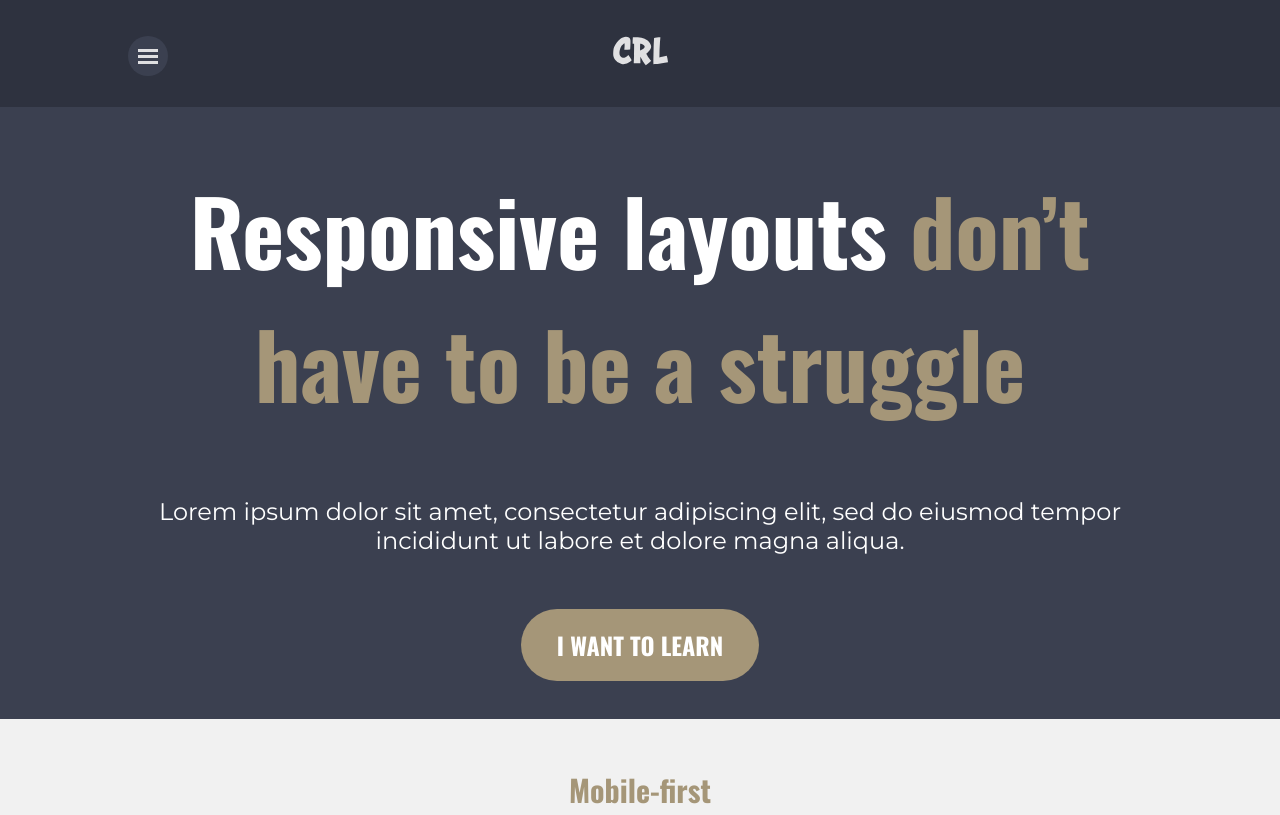
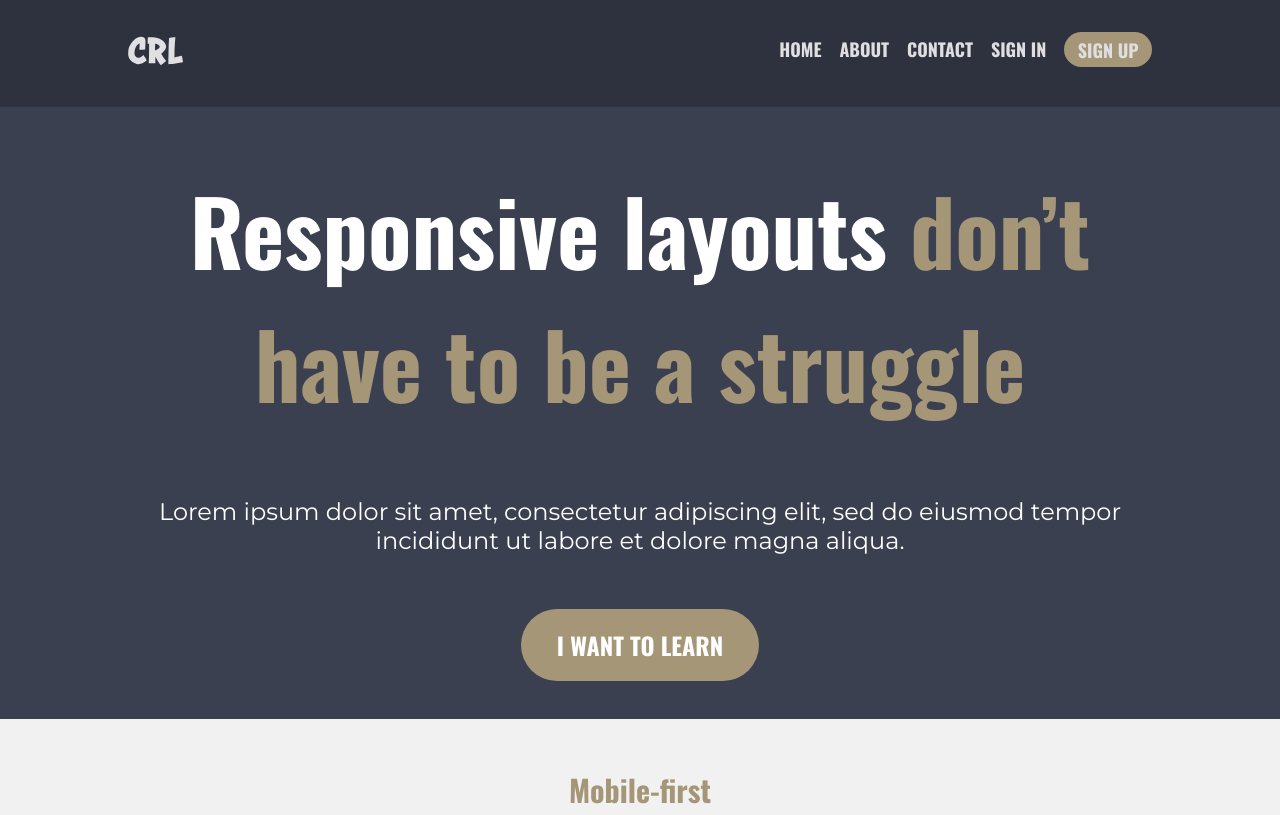
Before and after one commit to vinayBagde/frontend-responsive-layout-challenges, a plain HTML site: page final-challenge/index.html in a window 1280 px wide. Shown: the top 815 px of the page. Drawn offline with nearby package versions, Linux system fonts and the light colour scheme.

Commit message:
Adjust navigation bar & footer layout for tablet viewport

```diff
--- a/final-challenge/index.html
+++ b/final-challenge/index.html
@@ -14,7 +14,7 @@
   </head>
   <body>
     <header>
-      <div class="container">
+      <div class="container row">
         <button class="nav-toggle" aria-label="open navigation">
           <span class="hamburger"></span>
         </button>
@@ -134,6 +134,7 @@
       <footer class="site-footer">
         <div class="container">
           <h1>just scratching the surface</h1>
+
           <div class="footer__content">
 
             <section class="footer__intro">
--- a/final-challenge/style.css
+++ b/final-challenge/style.css
@@ -36,10 +36,6 @@ p {
   max-width: 1200px;
   margin: 0 auto;
   position: relative;
-}
-
-.row {
-  display: flex;
 }
 
 .btn {
@@ -106,11 +102,15 @@ header {
 
 .nav {
   margin-top: 1em;
-  display: none;
+  visibility: hidden;
+  height: 0;
+  position: absolute;
 }
 
 .nav--visible {
-  display: block;
+  visibility: visible;
+  height: auto;
+  position: relative;
 }
 
 .nav__list--secondary {
@@ -267,3 +267,43 @@ h3 {
   color: #6f737f;
   line-height: 3em;
 }
+
+@media (min-width: 700px) {
+
+  .row {
+    display: flex;
+    justify-content: space-between;
+  }
+
+  .nav-toggle {
+    display: none;
+  }
+
+  .nav {
+    visibility: visible;
+    position: relative;
+    height: auto;
+    margin: 0;
+    flex-grow: 1;
+
+    display: flex;
+    justify-content: flex-end;
+
+
+  }
+
+  .nav__list {
+    display: flex;
+    gap: 1em;
+    margin: 0;
+  }
+
+  .nav__list--secondary {
+    margin-left: 1em;
+  }
+
+  .nav__item {
+    margin: 0;
+  }
+
+}
```
